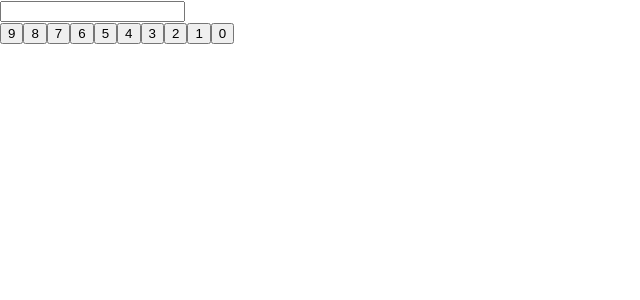
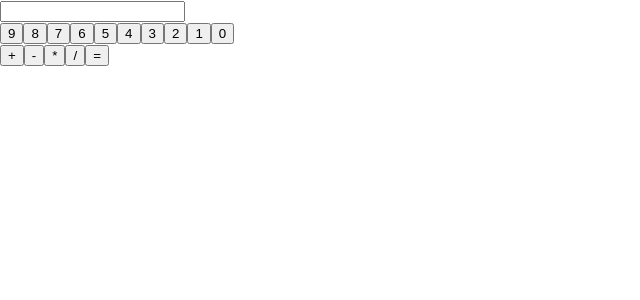
Before and after one commit to srtalaie/Reaculator, a React (Create React App) app in the folder client/: page / in a window 1280 px wide. Shown: the top 300 px of the page, without its empty margins (0-640 px from the left). Built offline with nearby package versions, Linux system fonts and the light colour scheme.

Commit message:
added equation buttons

```diff
--- a/client/src/pages/Home.js
+++ b/client/src/pages/Home.js
@@ -17,6 +17,13 @@ class Home extends Component {
                         )
                     })}
                 </div>
+                <div>
+                    <button>+</button>
+                    <button>-</button>
+                    <button>*</button>
+                    <button>/</button>
+                    <button>=</button>
+                </div>
             </div>
     )}
 
```
